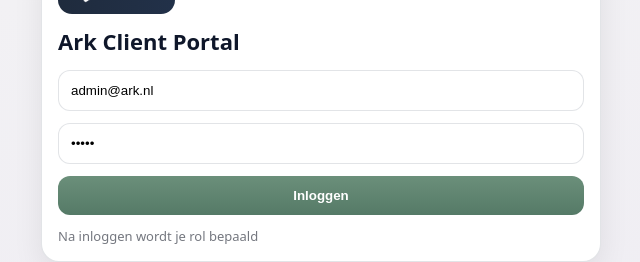
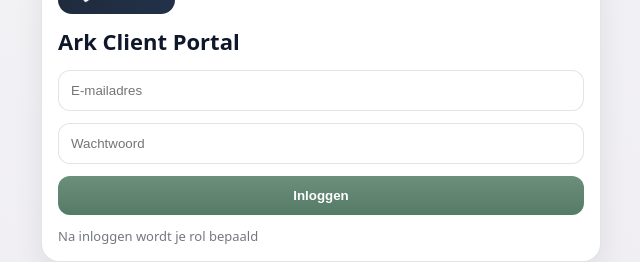
Before and after one commit to Bslagboom/Ark-Client-Portal_examen, a React (Vite) app: page /login in a window 1280 px wide. Shown: the part 337-599 px from the top of the page, without its empty margins (319-959 px from the left). Built offline with nearby package versions, Linux system fonts and the light colour scheme.

Commit message:
kleine fix aan loginpage

```diff
--- a/src/pages/LoginPage.jsx
+++ b/src/pages/LoginPage.jsx
@@ -8,8 +8,8 @@ import logo from "../images/arkdesign-logo-horizontaal-white.png";
 
 
 export default function LoginPage() {
-  const [email, setEmail] = useState("admin@ark.nl");
-  const [password, setPassword] = useState("admin");
+  const [email, setEmail] = useState("");
+  const [password, setPassword] = useState("");
   const [error, setError] = useState("");
   const navigate = useNavigate();
 
```
